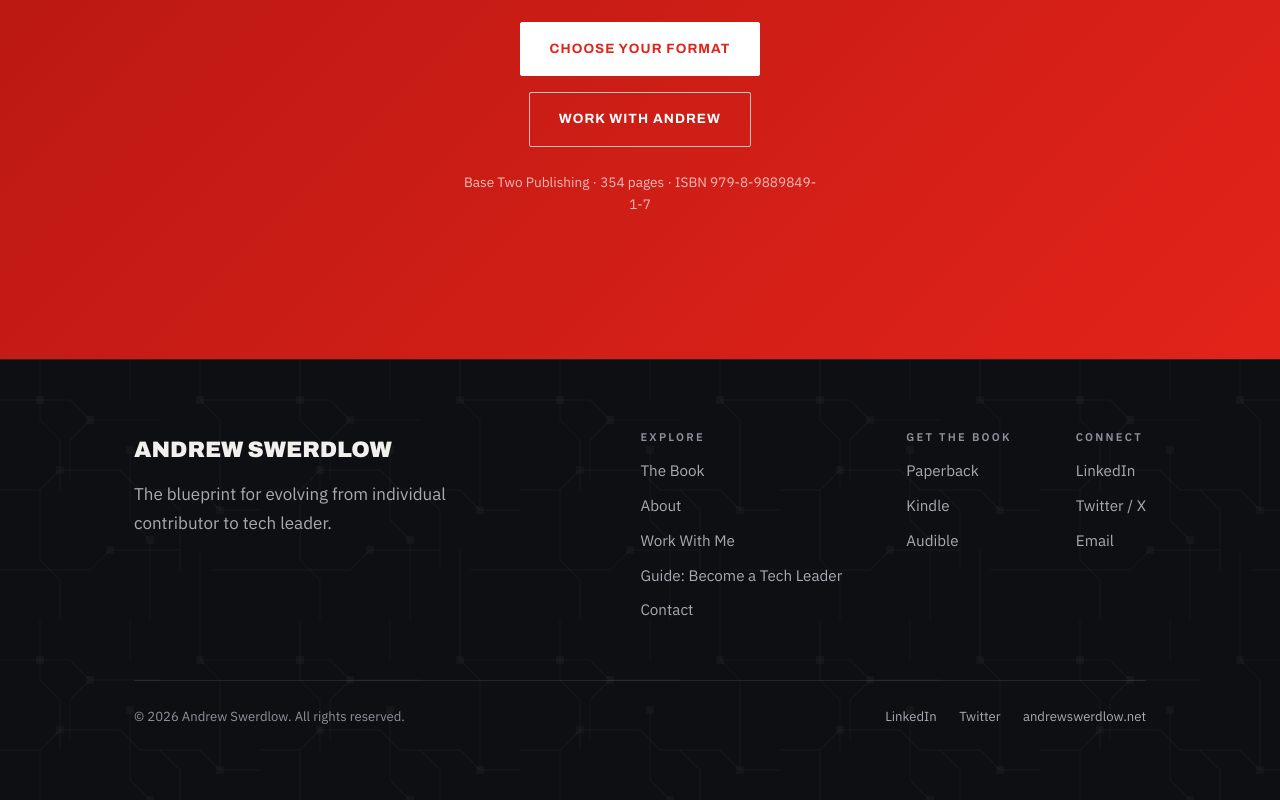
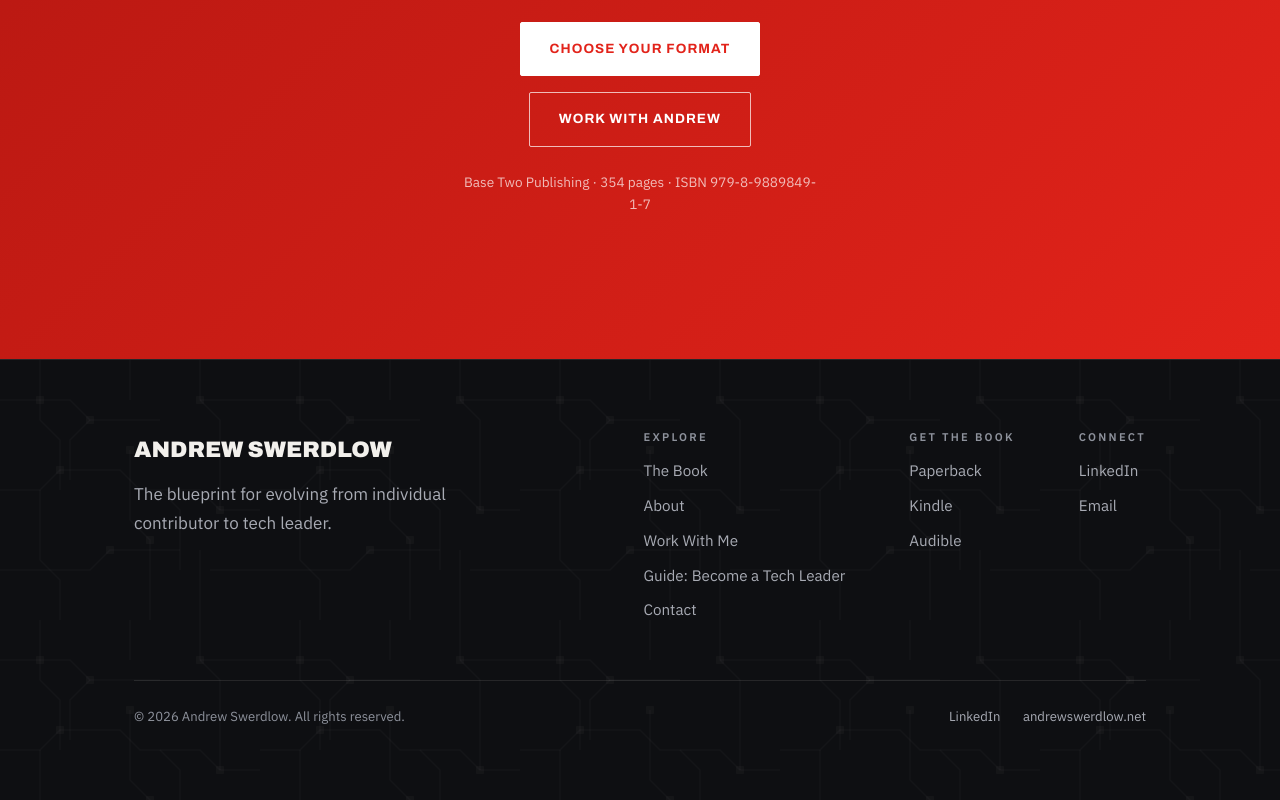
Before and after one commit to swerd/techleadership-ai, a website: page public/book.html in a window 1280 px wide. Shown: the part 5129-5929 px from the top of the page. Drawn offline with Linux system fonts and the light colour scheme.

Commit message:
Remove unverified @AndroidX handle to avoid social mis-attribution
@AndroidX is a well-known Android/Google handle, not confirmed as Andrew's.
Asserting it in twitter:site + schema sameAs + footers risked attributing
his cards to the wrong account. Removed those references (kept generic
twitter:card tags). Re-add once the correct handle is confirmed.

Co-Authored-By: Claude Opus 4.7 (1M context) <noreply@anthropic.com>

```diff
--- a/public/book.html
+++ b/public/book.html
@@ -261,7 +261,6 @@
           <h4>Connect</h4>
           <ul>
             <li><a href="https://www.linkedin.com/in/andrewswerdlow/" target="_blank" rel="noopener">LinkedIn</a></li>
-            <li><a href="https://twitter.com/AndroidX" target="_blank" rel="noopener">Twitter / X</a></li>
             <li><a href="mailto:andrewcswerdlow@gmail.com">Email</a></li>
           </ul>
         </div>
@@ -271,7 +270,6 @@
       <span>&copy; <span data-year>2026</span> Andrew Swerdlow. All rights reserved.</span>
       <span class="socials">
         <a href="https://www.linkedin.com/in/andrewswerdlow/" target="_blank" rel="noopener">LinkedIn</a>
-        <a href="https://twitter.com/AndroidX" target="_blank" rel="noopener">Twitter</a>
         <a href="https://www.andrewswerdlow.net/" target="_blank" rel="noopener">andrewswerdlow.net</a>
       </span>
     </div>
```
Also changed, not shown: public/about.html (+0 -3 lines), public/engage.html (+0 -2 lines), public/how-to-become-a-tech-leader.html (+0 -2 lines), public/index.html (+0 -4 lines).
